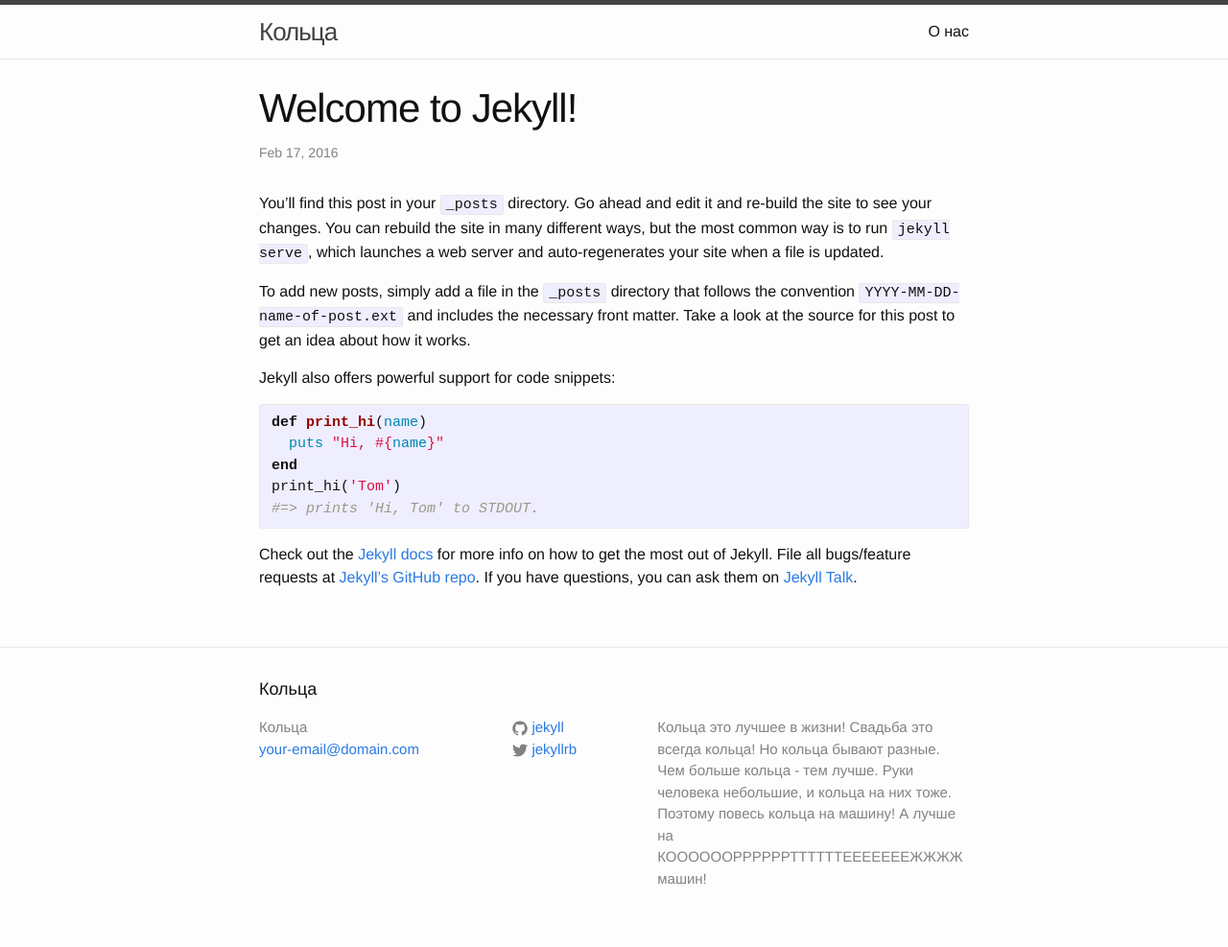
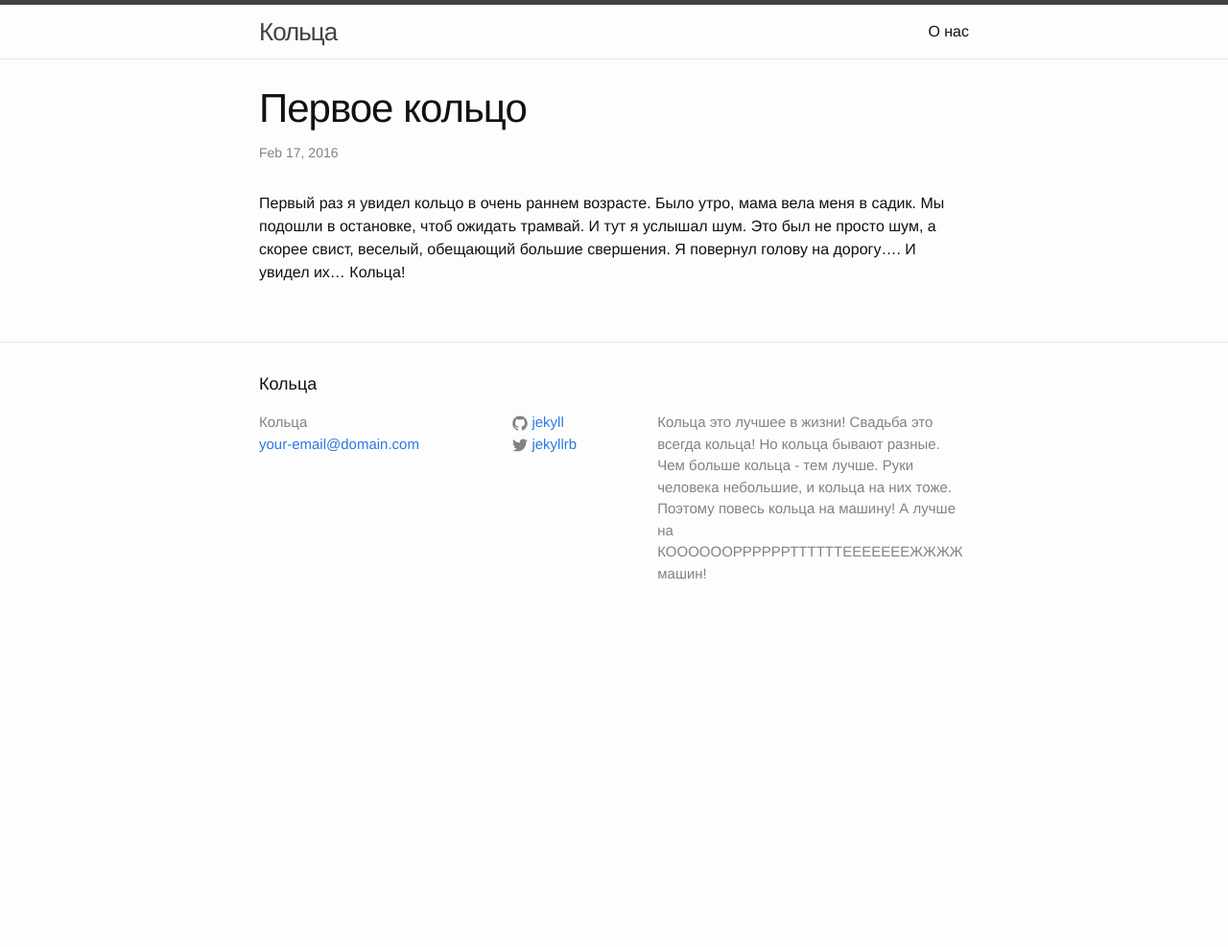
Before and after one commit to palemium/kortezh63, a Jekyll site: the page built from _posts/2016-02-18-welcome-to-jekyll.markdown, in a window 1280 px wide. Shown: the whole page at 96% size. Built offline with Jekyll 4.4.1, drawn with Linux system fonts in a browser that asks for light colours; after the commit the page ends 900 px from its top, so only the background shows below that.

Commit message:
Blog post about rings

```diff
--- a/_posts/2016-02-18-welcome-to-jekyll.markdown
+++ b/_posts/2016-02-18-welcome-to-jekyll.markdown
@@ -1,25 +1,6 @@
 ---
 layout: post
-title:  "Welcome to Jekyll!"
+title:  "Первое кольцо"
 date:   2016-02-18 00:52:47 +0400
-categories: jekyll update
 ---
-You’ll find this post in your `_posts` directory. Go ahead and edit it and re-build the site to see your changes. You can rebuild the site in many different ways, but the most common way is to run `jekyll serve`, which launches a web server and auto-regenerates your site when a file is updated.
-
-To add new posts, simply add a file in the `_posts` directory that follows the convention `YYYY-MM-DD-name-of-post.ext` and includes the necessary front matter. Take a look at the source for this post to get an idea about how it works.
-
-Jekyll also offers powerful support for code snippets:
-
-{% highlight ruby %}
-def print_hi(name)
-  puts "Hi, #{name}"
-end
-print_hi('Tom')
-#=> prints 'Hi, Tom' to STDOUT.
-{% endhighlight %}
-
-Check out the [Jekyll docs][jekyll-docs] for more info on how to get the most out of Jekyll. File all bugs/feature requests at [Jekyll’s GitHub repo][jekyll-gh]. If you have questions, you can ask them on [Jekyll Talk][jekyll-talk].
-
-[jekyll-docs]: http://jekyllrb.com/docs/home
-[jekyll-gh]:   https://github.com/jekyll/jekyll
-[jekyll-talk]: https://talk.jekyllrb.com/
+Первый раз я увидел кольцо в очень раннем возрасте. Было утро, мама вела меня в садик. Мы подошли в остановке, чтоб ожидать трамвай. И тут я услышал шум. Это был не просто шум, а скорее свист, веселый, обещающий большие свершения. Я повернул голову на дорогу.... И увидел их... Кольца!
```
